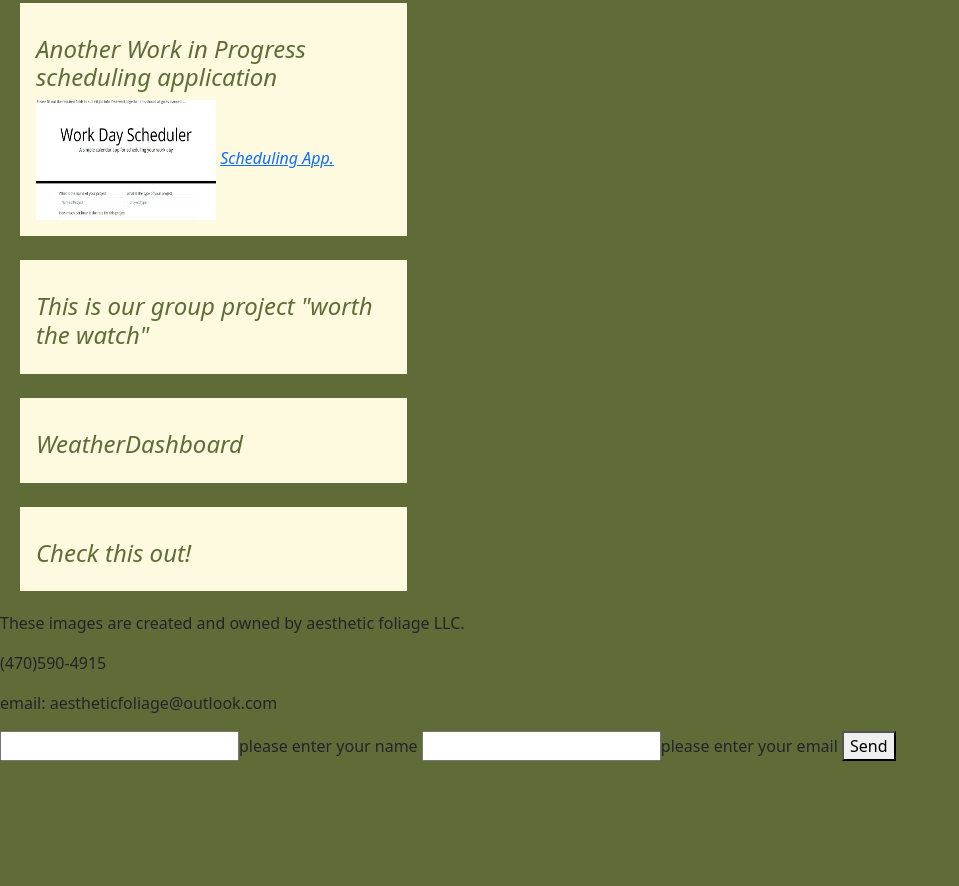
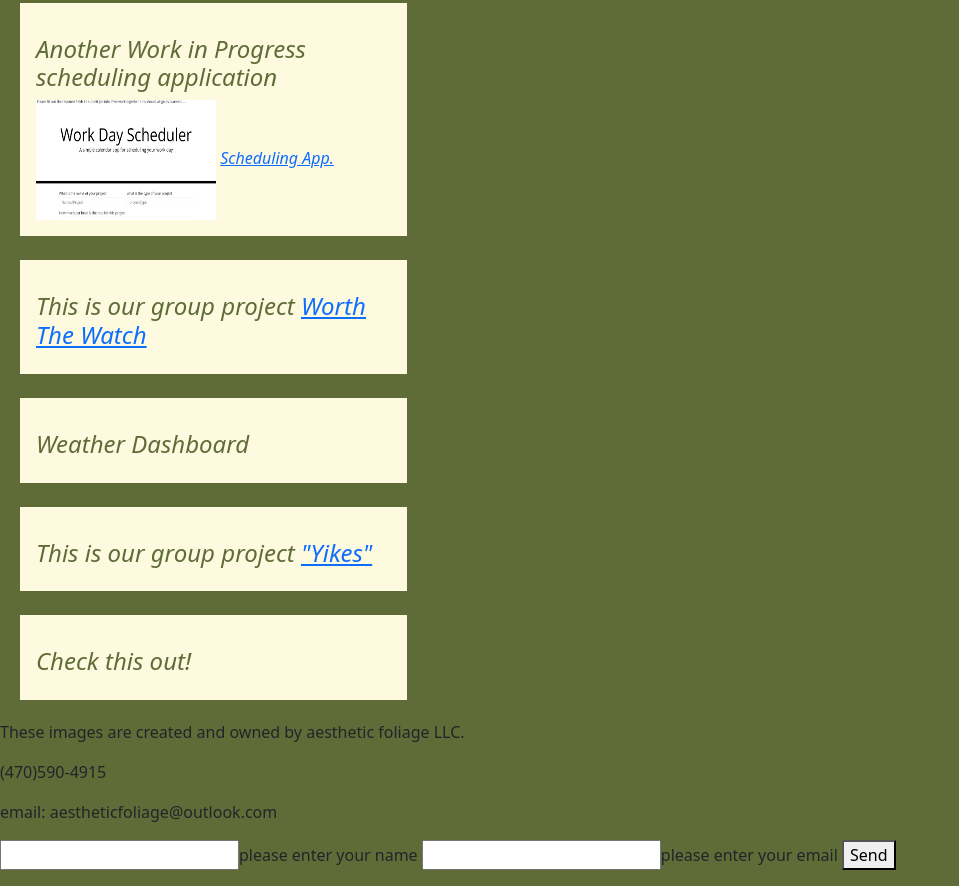
Before and after one commit to Aestheticfoliage/Lensmans-Holdings-Photography-portfolio, a plain HTML site: page index.html in a window 1280 px wide. Shown: the part 545-1431 px from the top of the page, without its empty margins (0-959 px from the left). Before the commit the page ends 1322 px from the top, so only its background shows below. Drawn offline with nearby package versions, Linux system fonts and the light colour scheme.

Commit message:
adding project

```diff
--- a/index.html
+++ b/index.html
@@ -19,7 +19,8 @@
         <a href="https://aestheticfoliage.github.io/resume" id ="resume"></a>
         <a href=#Refactoring>Code Refactoring</a>
         <a href=#weather>WeatherDashboard</a>
-        <a href="#project">Worth The Watch</a>
+        <a href="#WorthTheWatch">Worth The Watch</a>
+        <a href="https://y1ke5.herokuapp.com/">Yikes</a>
 
     </nav>
     <section class="hero">
@@ -64,19 +65,27 @@
         </div>
 
     <div class="col-lg-4 mt-4">
-        <div class="card-body" id="project">
+        <div class="card-body" id="WorthTheWatch">
             <h4 class="card-title mt-3">This is our group project
-            "worth the watch"
-            </h4>
-            </div>
+                <a href="https://kernbryson.github.io/WorthTheWatch/">Worth The Watch</a>
+                </div>
             </div>
         </div>
         <div class="col-lg-4 mt-4">
-            <div class="card-body">
-                <h4 class="card-title mt-3">WeatherDashboard</h4>
+            <div class="card-body" id="WeatherDashboard">
+                <h4 class="card-title mt-3">Weather Dashboard</h4>
                 </div>
                 </div>
             </div>
+            <div class="col-lg-4 mt-4">
+                <div class="card-body" id="project2">
+                    <h4 class="card-title mt-3">This is our group project
+                    <a href="https://y1ke5.herokuapp.com/" id="github link">"Yikes"</a>
+                    </h4>
+                    </div>
+                    </div>
+                </div>
+
             <div class="col-lg-4 mt-4">
                 <div class="card-body">
                     <h4 class="card-title mt-3">Check this out!</h4>
```
